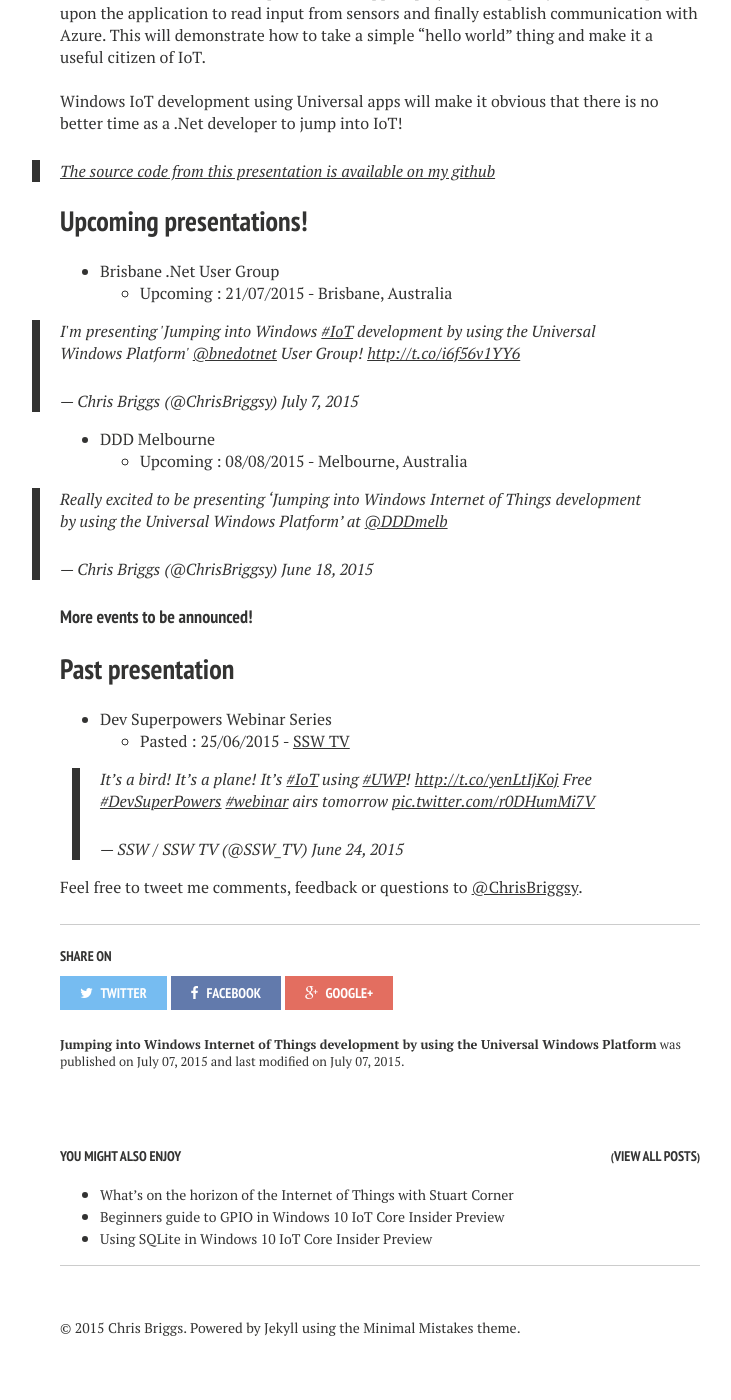
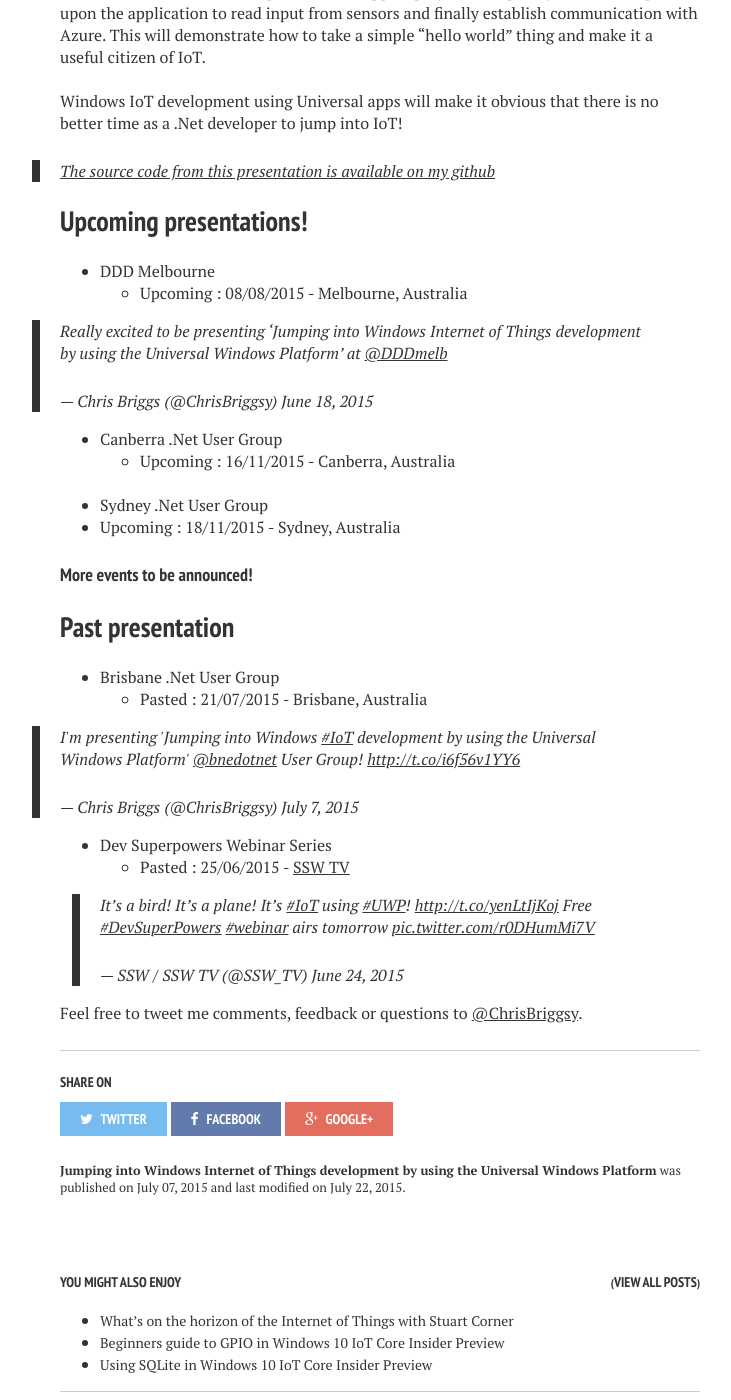
Before and after one commit to Briggsc28/briggsc28.github.io, a Jekyll site: the page built from _posts/2015-07-07-Dev-superpowers-Jumping-into-windows-internet-of-things.md, in a window 1280 px wide and 1400 px high, scrolled down 750 px. Shown: the whole window, without its empty margins (260-991 px from the left). Built offline with Jekyll 4.4.1, drawn with Linux system fonts in a browser that asks for light colours; nearby versions of some CDN libraries.

Commit message:
Updated talk list in dev superpowers post

```diff
--- a/_posts/2015-07-07-Dev-superpowers-Jumping-into-windows-internet-of-things.md
+++ b/_posts/2015-07-07-Dev-superpowers-Jumping-into-windows-internet-of-things.md
@@ -2,8 +2,8 @@
 layout: post
 title: Jumping into Windows Internet of Things development by using the Universal Windows Platform
 excerpt: "Take a simple “hello world” and turn it into a useful IoT citizen!"
-modified: 2015-07-07
-tags: [Windows 10, IoT, Pi, Windows 10 IoT Core Insider Preview,raspberry Pi 2, GPIO, Dev SuperPowers, Azure, Web API]
+modified: 2015-07-22
+tags: [Windows 10, IoT, Pi, Windows 10 IoT Core Insider Preview,raspberry Pi 2, GPIO, Dev SuperPowers, DDD Melbourne, Canberra .Net User Group, Sydney .Net User Group, Brisbane .Net User Group, Azure, Web API]
 comments: true
 image:
   feature: sample-image-5.jpg
@@ -19,20 +19,28 @@
 
 ##Upcoming presentations!
 
-* Brisbane .Net User Group
-  * Upcoming : 21/07/2015 - Brisbane, Australia
 
-<blockquote class="twitter-tweet" lang="en"><p lang="en" dir="ltr">I&#39;m presenting &#39;Jumping into Windows <a href="https://twitter.com/hashtag/IoT?src=hash">#IoT</a> development by using the Universal Windows Platform&#39; <a href="https://twitter.com/bnedotnet">@bnedotnet</a> User Group! <a href="http://t.co/i6f56v1YY6">http://t.co/i6f56v1YY6</a></p>&mdash; Chris Briggs (@ChrisBriggsy) <a href="https://twitter.com/ChrisBriggsy/status/618223582427000832">July 7, 2015</a></blockquote>
 
 * DDD Melbourne
   * Upcoming : 08/08/2015 - Melbourne, Australia
 
 <blockquote class="twitter-tweet" lang="en"><p lang="en" dir="ltr">Really excited to be presenting ‘Jumping into Windows Internet of Things development by using the Universal Windows Platform’ at <a href="https://twitter.com/DDDMelb">@DDDmelb</a></p>&mdash; Chris Briggs (@ChrisBriggsy) <a href="https://twitter.com/ChrisBriggsy/status/611339249292414976">June 18, 2015</a></blockquote>
 
+* Canberra .Net User Group
+  * Upcoming : 16/11/2015 - Canberra, Australia
+ <br><br>
+ * Sydney .Net User Group
+  * Upcoming : 18/11/2015 - Sydney, Australia
+
 
 #### More events to be announced!
 
 ## Past presentation
+
+* Brisbane .Net User Group
+  * Pasted : 21/07/2015 - Brisbane, Australia
+
+<blockquote class="twitter-tweet" lang="en"><p lang="en" dir="ltr">I&#39;m presenting &#39;Jumping into Windows <a href="https://twitter.com/hashtag/IoT?src=hash">#IoT</a> development by using the Universal Windows Platform&#39; <a href="https://twitter.com/bnedotnet">@bnedotnet</a> User Group! <a href="http://t.co/i6f56v1YY6">http://t.co/i6f56v1YY6</a></p>&mdash; Chris Briggs (@ChrisBriggsy) <a href="https://twitter.com/ChrisBriggsy/status/618223582427000832">July 7, 2015</a></blockquote>
 
 * Dev Superpowers Webinar Series
   * Pasted : 25/06/2015 - [SSW TV](http://tv.ssw.com/webinar-windows-internet-of-things)
```
